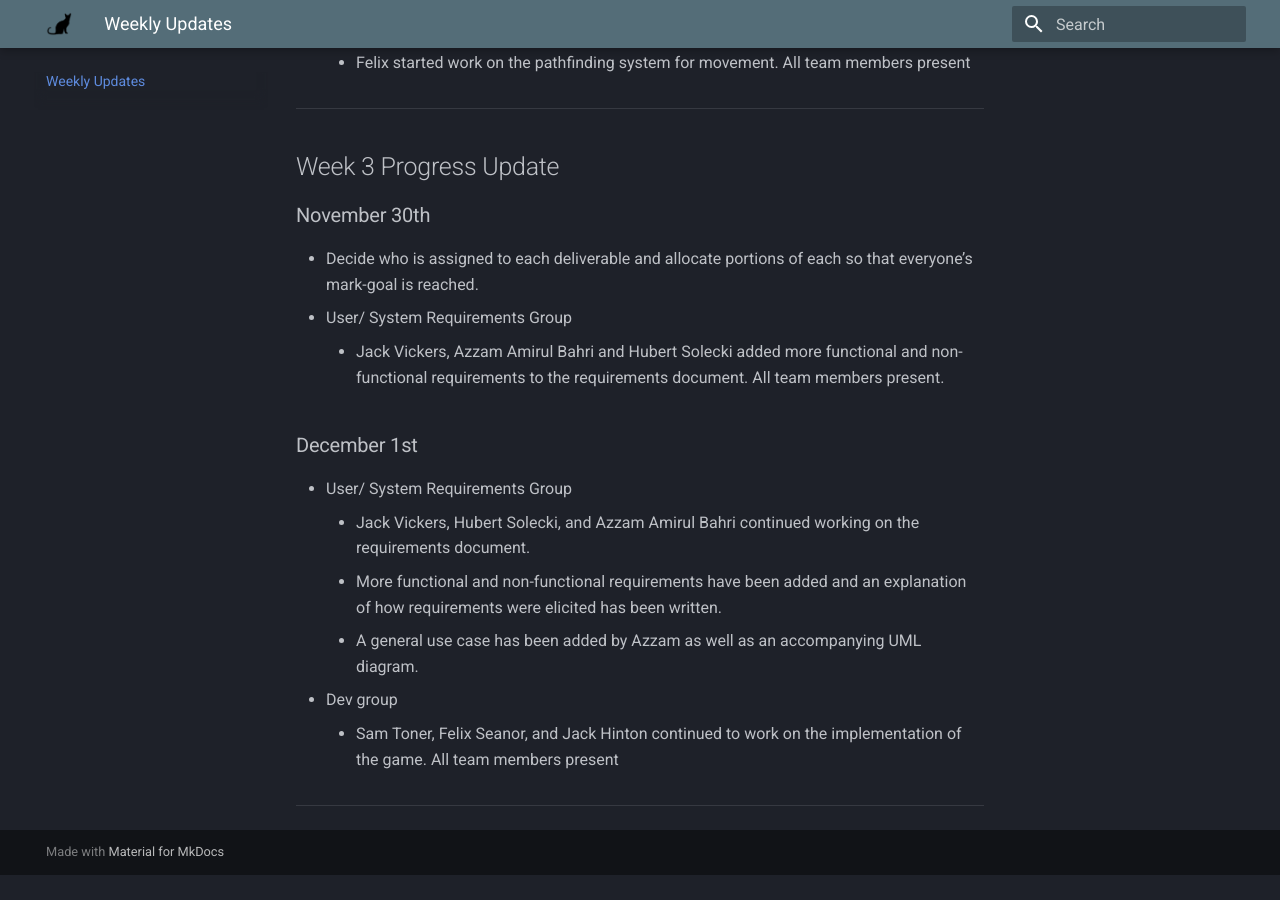
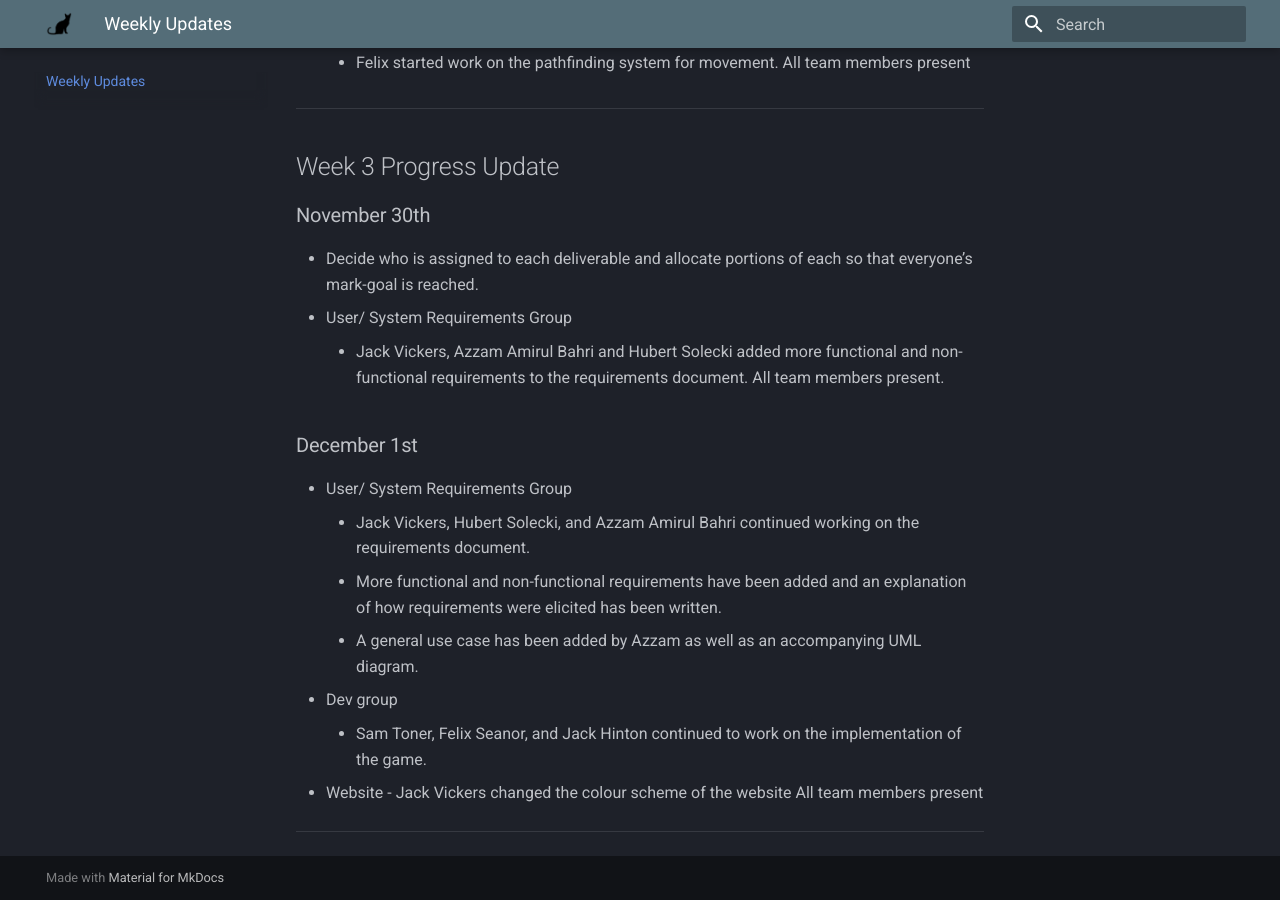
Before and after one commit to Palindromae/BlackCatStudios, an MkDocs documentation site: the page built from docs/updates.md, in a window 1280 px wide and 900 px high, scrolled down 2298 px. Built offline with MkDocs 1.6.1 and Material for MkDocs 9.7.7, drawn with Linux system fonts in a browser that asks for light colours; before the commit the page ends 3173 px from its top, so only the background shows below that.

Commit message:
Added note to updates.md about website colour scheme being changed

```diff
--- a/docs/updates.md
+++ b/docs/updates.md
@@ -74,6 +74,8 @@ All team members present.
 	- A general use case has been added by Azzam as well as an accompanying UML diagram.
 - Dev group
 	- Sam Toner, Felix Seanor, and Jack Hinton continued to  work on the implementation of the game.
+- Website
+		- Jack Vickers changed the colour scheme of the website
 All team members present
 
 <hr>
```
Also changed, not shown: site/search/search_index.json, site/updates/index.html, 1 other file.
